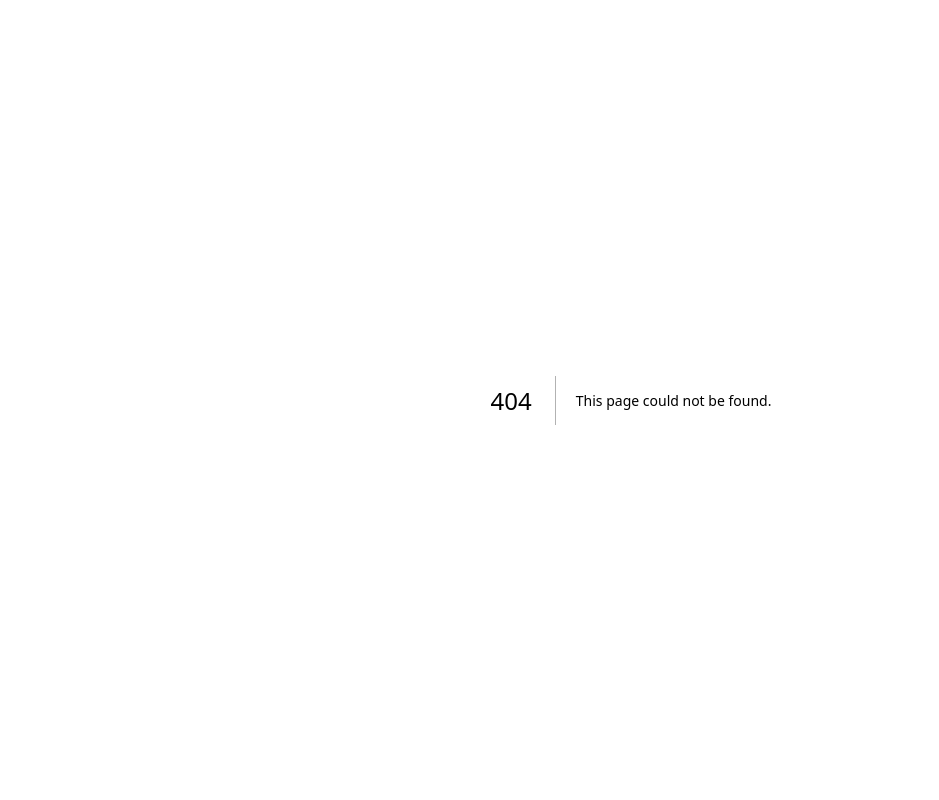
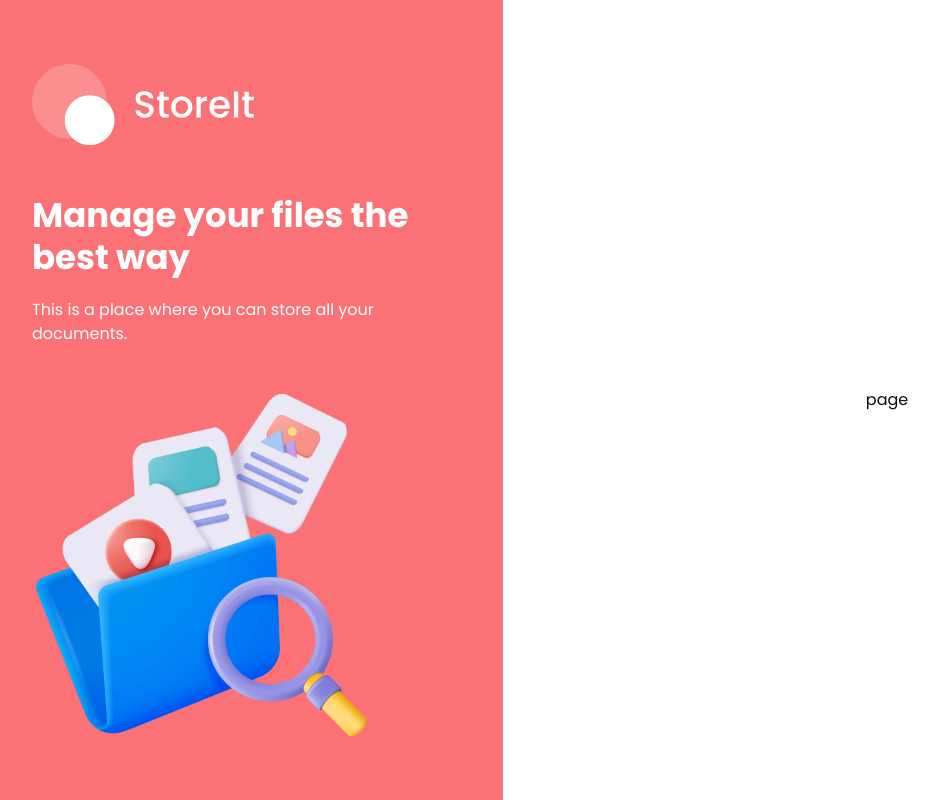
Before and after one commit to MrBeeni/save-it, a Next.js app: page /sign-in in a window 1280 px wide. Before the commit this address had no page. Shown: the whole page, without its empty margins (9-948 px from the left). Built offline with nearby package versions, Linux system fonts and the light colour scheme.

Commit message:
add auth layout and routs

```diff
--- /dev/null
+++ b/src/app/(auth)/layout.tsx
@@ -0,0 +1,50 @@
+import React from "react";
+import Image from "next/image";
+
+const Layout = ({ children }: { children: React.ReactNode }) => {
+  return (
+    <div className="flex min-h-screen">
+      <section className="hidden w-1/2 items-center justify-center bg-brand p-10 lg:flex xl:w-2/5">
+        <div className="flex max-h-[800px] max-w-[430px] flex-col justify-center space-y-12">
+          <Image
+            src="/assets/icons/logo-full.svg"
+            alt="logo"
+            width={224}
+            height={82}
+            className="h-auto"
+          />
+
+          <div className="space-y-5 text-white">
+            <h1 className="h1">Manage your files the best way</h1>
+            <p className="body-1">
+              This is a place where you can store all your documents.
+            </p>
+          </div>
+          <Image
+            src="/assets/images/files.png"
+            alt="Files"
+            width={342}
+            height={342}
+            className="transition-all hover:rotate-2 hover:scale-105"
+          />
+        </div>
+      </section>
+
+      <section className="flex flex-1 flex-col items-center bg-white p-4 py-10 lg:justify-center lg:p-10 lg:py-0">
+        <div className="mb-16 lg:hidden">
+          <Image
+            src="/assets/icons/logo-full-brand.svg"
+            alt="logo"
+            width={224}
+            height={82}
+            className="h-auto w-[200px] lg:w-[250px]"
+          />
+        </div>
+
+        {children}
+      </section>
+    </div>
+  );
+};
+
+export default Layout;
--- /dev/null
+++ b/src/app/(auth)/sign-in/page.tsx
@@ -0,0 +1,9 @@
+// import AuthForm from "@/components/AuthForm";
+
+const SignIn = () =>
+  //  <AuthForm type="sign-in" />;
+  {
+    return <section>page</section>;
+  };
+
+export default SignIn;
--- /dev/null
+++ b/src/app/(auth)/sign-up/page.tsx
@@ -0,0 +1,7 @@
+// import AuthForm from "@/components/AuthForm";
+
+const SignUp = () => {
+  return <section>page</section>;
+};
+
+export default SignUp;
```
